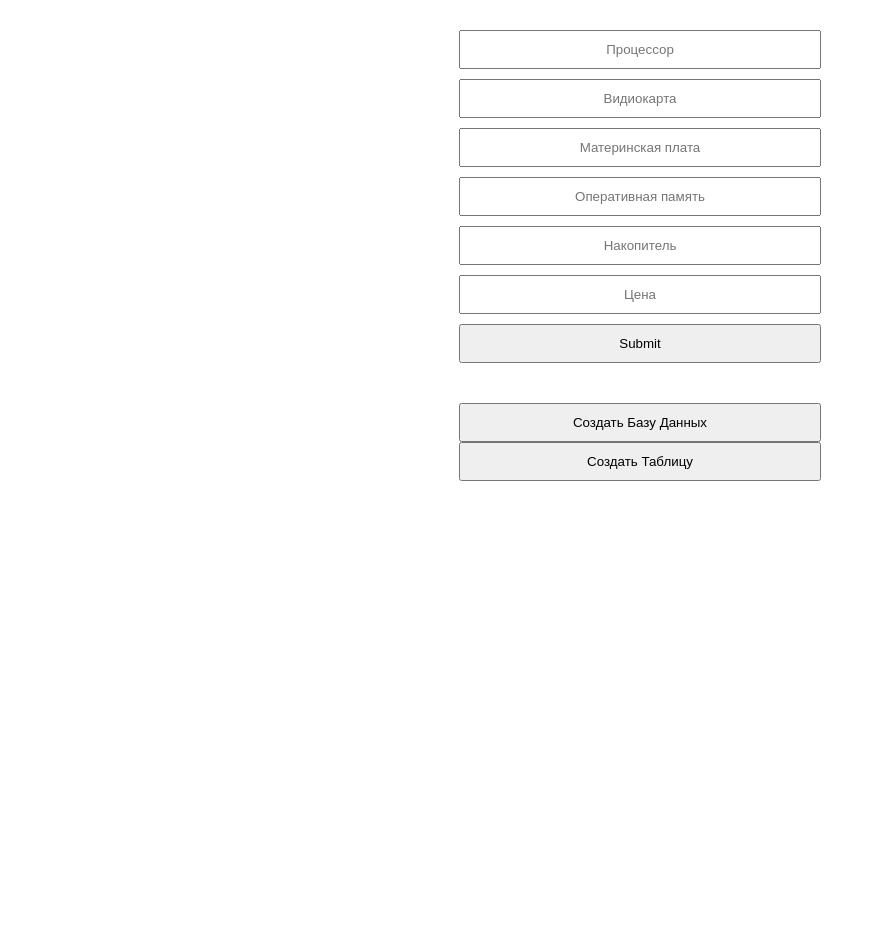
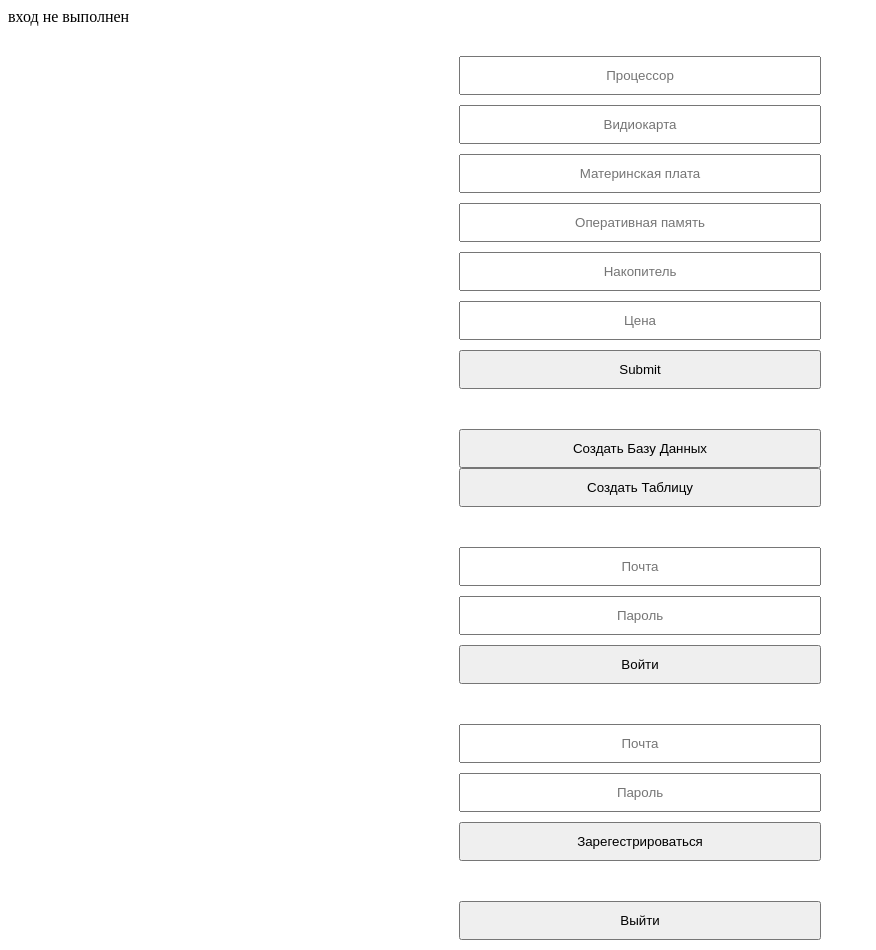
Before and after one commit to MoTyaZ1/MoTyaZ1.github.io, a PHP site: page / in a window 1280 px wide. Shown: the whole page, without its empty margins (0-876 px from the left). Before the commit the page ends 481 px from the top, so only its background shows below. Run offline with PHP 8.4, Linux system fonts and the light colour scheme.

Commit message:
Add files via upload

```diff
--- a/web/css/indexphp.css
+++ b/web/css/indexphp.css
@@ -16,11 +16,6 @@ html, body{
     align-items: center;
 }
 
-body{
-    color: aqua;
-
-}
-
 input{
     text-align: center;
     padding: 10px;
--- /dev/null
+++ b/web/index.php
@@ -0,0 +1,61 @@
+<?php
+session_start();
+if (isset($_SESSION["email"])) {
+    echo "Вы вошли как " . $_SESSION["email"];
+} else {
+    echo "вход не выполнен";
+}
+?>
+
+<!DOCTYPE html>
+<html lang="en">
+
+<head>
+    <meta charset="UTF-8">
+    <meta name="viewport" content="width=device-width, initial-scale=1.0">
+    <link rel="stylesheet" href="css/indexphp.css">
+    <title>Document</title>
+</head>
+
+<body>
+    <div>
+        <form action="php/db.php" method="get">
+            <input type="text" placeholder='Процессор' name='CPU'>
+            <input type="text" placeholder='Видиокарта' name='GPU'>
+            <input type="text" placeholder='Материнская плата' name='MotherBoard'>
+            <input type="text" placeholder='Оперативная память' name='RAM'>
+            <input type="text" placeholder='Накопитель' name='Storage'>
+            <input type="text" placeholder='Цена' name='Price'>
+            <input type="submit">
+        </form>
+    </div>
+    <div>
+        <form action="php/createdb.php">
+            <input type="submit" value="Создать Базу Данных">
+        </form>
+        <form action="php/createtable.php">
+            <input type="submit" value="Создать Таблицу">
+        </form>
+        </div>
+        <div>
+        <form action="php/auth.php">
+            <input type="email" placeholder='Почта' name='email'>
+            <input type="text" placeholder='Пароль' name='pass'>
+            <input type="submit" value="Войти">
+        </form>
+        </div>
+        <div>
+        <form action="php/reg.php" method="get">
+            <input type="email" placeholder='Почта' name='email'>
+            <input type="text" placeholder='Пароль' name='pass'>
+            <input type="submit" value="Зарегестрироваться">
+        </form>
+        </div>
+        <div>
+        <form action="php/out.php">
+            <input type="submit" value="Выйти">
+        </form>
+        </div>
+</body>
+
+</html
--- a/web/php/auth.php
+++ b/web/php/auth.php
@@ -9,9 +9,9 @@ $result = $conn -> query("SELECT * from users WHERE email = '$email' and pass =
 
 if ($result -> fetchAll()){
     $_SESSION["email"] = $email;
-    header ("Location: index.php");
+    header ("Location: ../index.php");
 } else {
     session_destroy();
-    header ("Location: index.php");
+    header ("Location: ../index.php");
 }
 ?>
--- a/web/php/index.php
+++ b/web/php/index.php
@@ -18,7 +18,7 @@ echo "Вы вошли как ".$_SESSION["email"];
     <form action="db.php" method="get">
         <input type="email" placeholder='email' name='email'>
         <input type="text" placeholder='pass' name='pass'>
-        <input type="submit">
+        <input type="submit" value="Зарегестрироваться">
     </form>
     <form action="createdb.php">
         <input type="submit" value="Создать БазуДанных">
--- a/web/php/out.php
+++ b/web/php/out.php
@@ -1,5 +1,5 @@
 <?php
 session_start();
 session_destroy();
-header ("Location: index.php");
+header ("Location: ../index.php");
 ?>
```
Also changed, not shown: web/php/reg.php (added, +9 -0 lines).
